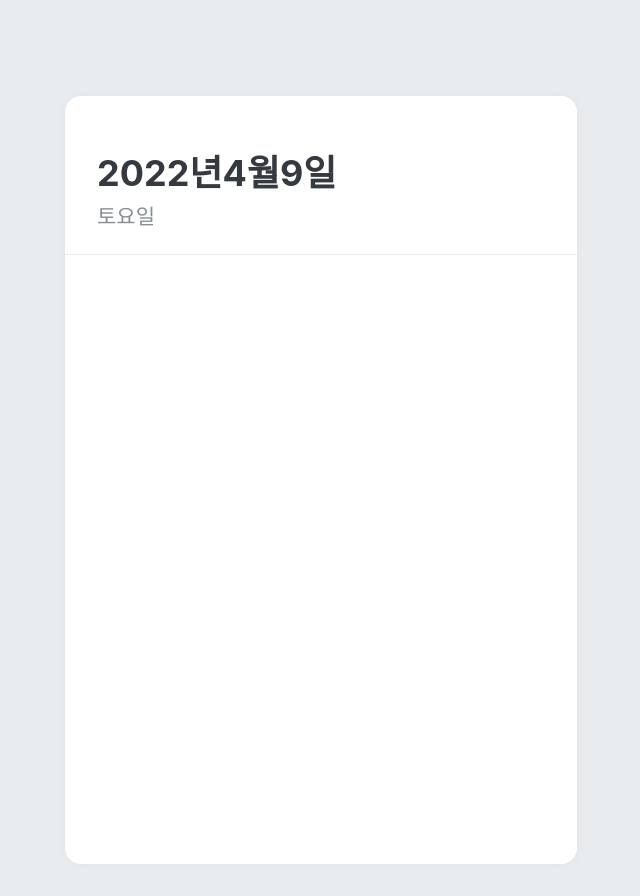
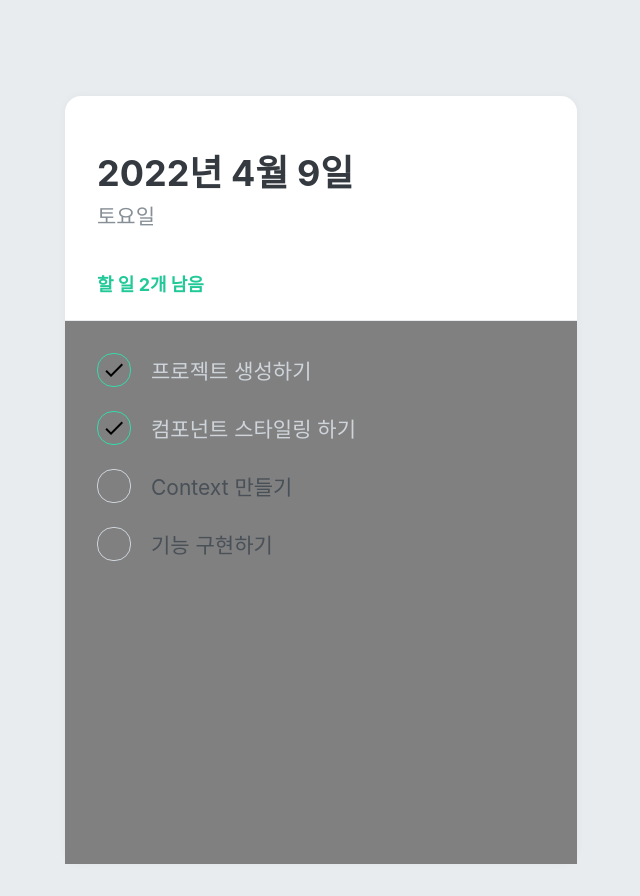
Before and after one commit to hyun77320/ToDoList, a React (Create React App) app: page / in a window 1280 px wide. Shown: the whole page, without its empty margins (319-959 px from the left). Built offline with nearby package versions, Linux system fonts and the light colour scheme.

Commit message:
2022.04.25.

```diff
--- a/package.json
+++ b/package.json
@@ -12,6 +12,7 @@
     "react-dom": "^18.0.0",
     "react-icons": "^4.3.1",
     "react-scripts": "5.0.0",
+    "styled-components": "^5.3.5",
     "web-vitals": "^2.1.4"
   },
   "scripts": {
--- a/src/App.js
+++ b/src/App.js
@@ -2,6 +2,7 @@
 import { createGlobalStyle } from 'styled-components';
 import TodoTemplate from './components/TodoTemplate';
 import TodoHead from './components/TodoHead';
+import TodoList from './components/TodoList';
 
 const GlobalStyle = createGlobalStyle`
   body {
@@ -15,6 +16,7 @@
       <GlobalStyle />
       <TodoTemplate>
         <TodoHead />
+        <TodoList/>
       </TodoTemplate>
     </>
   );
--- a/src/components/TodoHead.js
+++ b/src/components/TodoHead.js
@@ -57,8 +57,9 @@
 
     return (
         <TodoHeadBlock>
-            <h1>{year + "년" +  month + "월" + date  + "일"}</h1>
+            <h1>{year + "년 " +  month + "월 " + date  + "일"}</h1>
             <div className='day'>{state.day}요일</div>
+            <div className='tasks-left'>할 일 2개 남음</div>
         </TodoHeadBlock>
     );
 }
--- /dev/null
+++ b/src/components/TodoItem.js
@@ -0,0 +1,74 @@
+import React from "react";
+import styled, {css} from 'styled-components';
+import {MdDone, MdDelete} from 'react-icons/md';
+
+const Remove = styled.div`
+    display: flex;
+    align-items: center;
+    justify-content: center;
+    color: #dee2e6;
+    font-size: 24px;
+    cursor: pointer;
+    &:hover {
+        color: #ff6b6b;
+    }
+    display: none;
+`;
+
+const TodoItemBlock = styled.div`
+    display: flex;
+    align-items: center;
+    padding-top: 12px;
+    padding-bottom: 12px;
+    &:hover {
+        ${Remove} {
+            display: initial;
+        }
+    }
+`;
+
+const CheckCircle = styled.div`
+    width: 32px;
+    height: 32px;
+    border-radius: 16px;
+    border: 1px solid #ced4da;
+    font-size: 24px;
+    display: flex;
+    align-items: center;
+    justify-content: center;
+    margin-right: 20px;
+    cursor: pointer;
+    ${props =>
+        props.done &&
+        css`
+            border: 1px solid #38d9a9;
+            color: #38da9a9;
+        `
+    }
+`;
+
+const Text = styled.div`
+    flex: 1;
+    font-size: 21px;
+    color: #495057;
+    ${props =>
+        props.done &&
+        css`
+            color: #ced4da;
+        `
+    }
+`;
+
+function TodoItem({ id, done, text }) {
+    return (
+        <TodoItemBlock>
+            <CheckCircle done={done}>{done && <MdDone />}</CheckCircle>
+            <Text done={done}>{text}</Text>
+            <Remove>
+                <MdDelete />
+            </Remove>
+        </TodoItemBlock>
+    )
+}
+
+export default TodoItem;
--- a/src/components/TodoList.js
+++ b/src/components/TodoList.js
@@ -0,0 +1,24 @@
+import React from "react";
+import styled from 'styled-components';
+import TodoItem from './TodoItem'
+
+const TodoListBlock = styled.div`
+    flex: 1;
+    padding: 20px 32px;
+    padding-bottom: 48px;
+    overflow: auto;
+    background: gray;
+`;
+
+function TodoList() {
+    return (
+        <TodoListBlock>
+            <TodoItem text='프로젝트 생성하기' done={true} />
+            <TodoItem text='컴포넌트 스타일링 하기' done={true} />
+            <TodoItem text='Context 만들기' done={false} />
+            <TodoItem text='기능 구현하기' done={false} />
+        </TodoListBlock>
+    )
+}
+
+export default TodoList;
```
Also changed, not shown: 2 other files (tests, documents, lock files or other folders).
